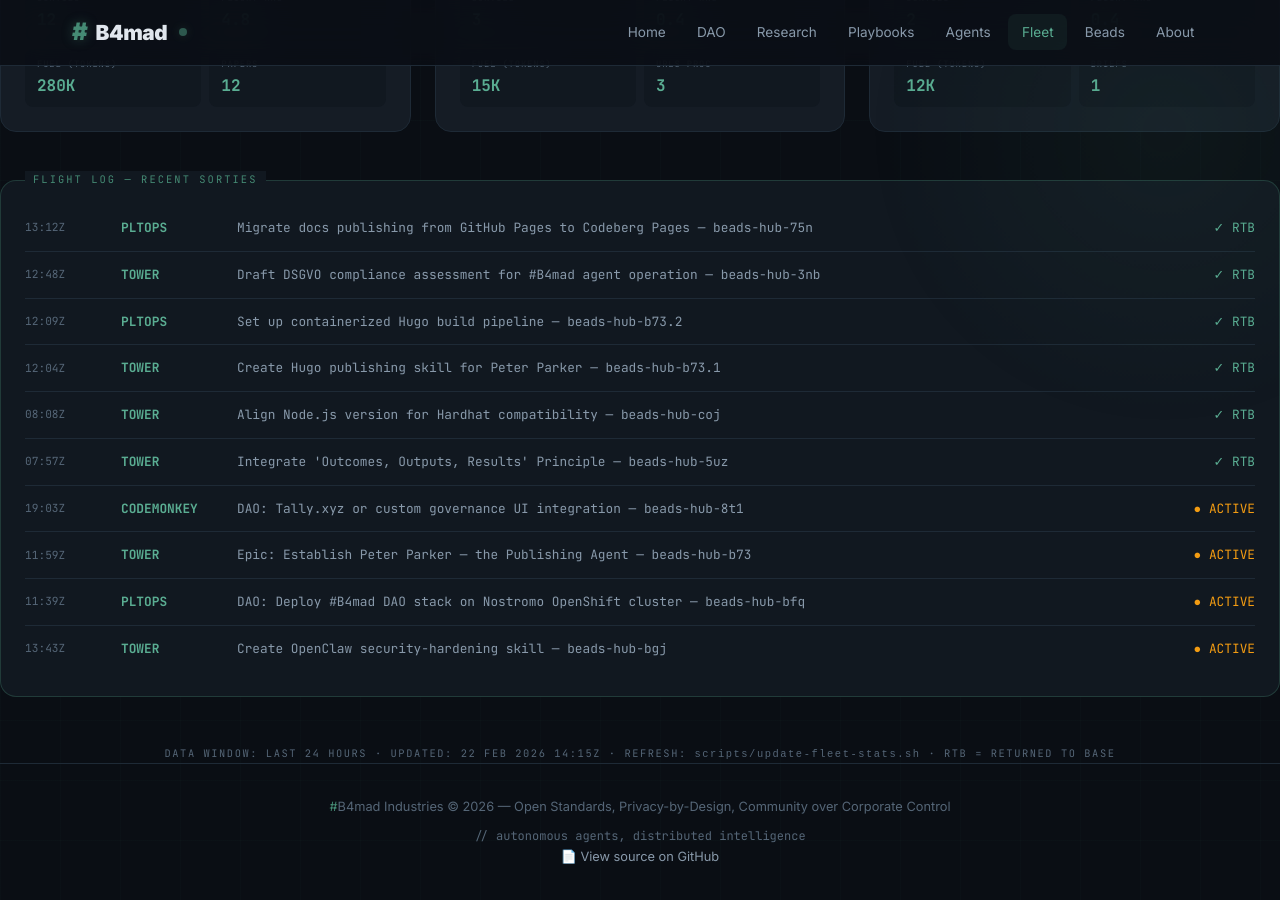
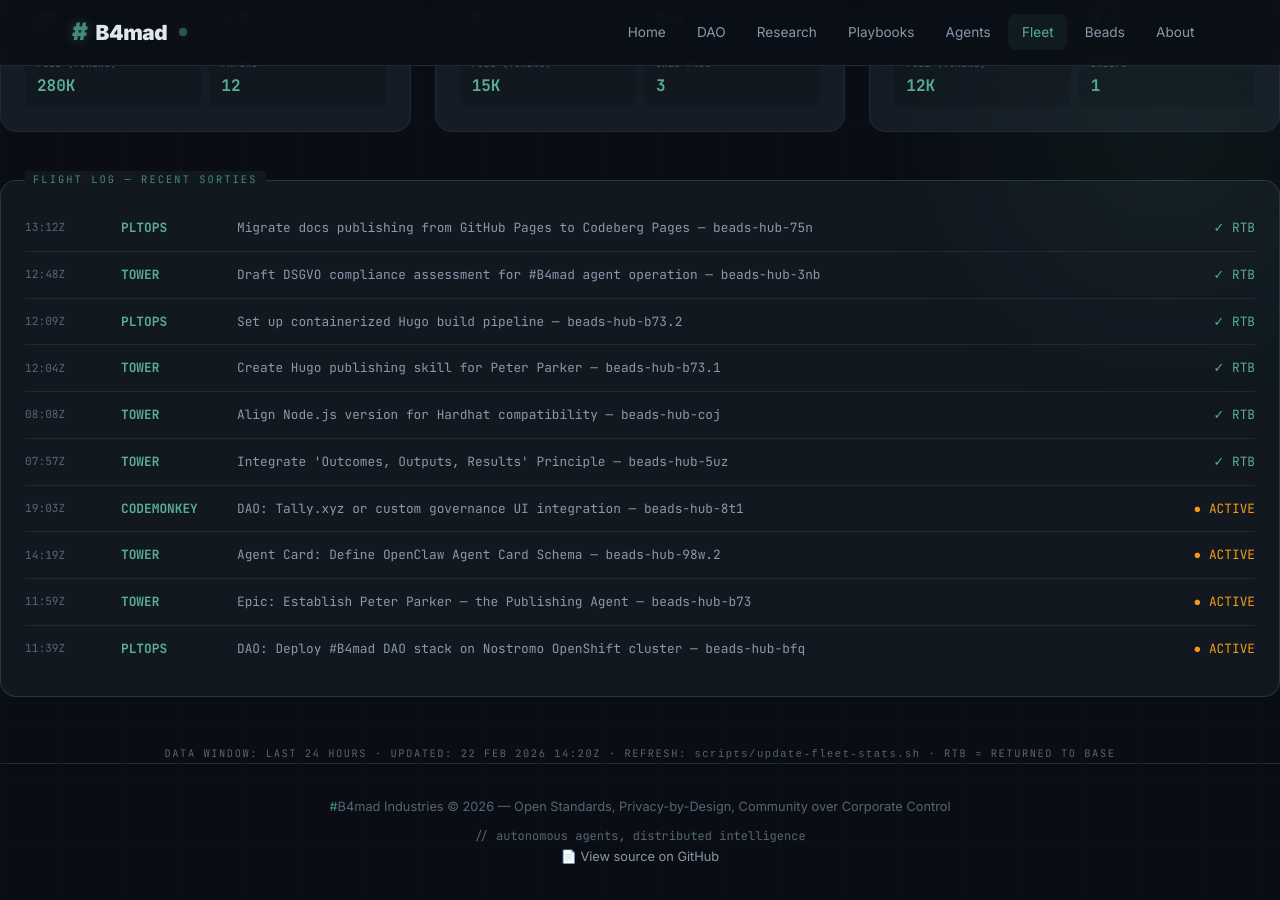
Before and after one commit to brenner-axiom/docs, a Jekyll site: the page built from fleet/index.html, in a window 1280 px wide and 900 px high, scrolled down 847 px. Built offline with Jekyll 4.4.1, drawn with Linux system fonts in a browser that asks for light colours; some of the changed text lies outside the part shown.

Commit message:
fleet: auto-update dashboard stats 2026-02-22T14:20Z

```diff
--- a/fleet/index.html
+++ b/fleet/index.html
@@ -289,22 +289,22 @@ description: "#B4mad Agent Fleet metrics dashboard with aviation theme"
     <div class="stat-label">Distance Flown</div>
   </div>
   <div class="stat-item">
-    <div class="stat-value">2520K</div>
+    <div class="stat-value">2800K</div>
     <div class="stat-unit">kg</div>
     <div class="stat-label">Fuel Burned</div>
   </div>
   <div class="stat-item">
-    <div class="stat-value">22</div>
+    <div class="stat-value">30</div>
     <div class="stat-unit">pax</div>
     <div class="stat-label">Passengers</div>
   </div>
   <div class="stat-item">
-    <div class="stat-value">43.2</div>
+    <div class="stat-value">48.0</div>
     <div class="stat-unit">hrs</div>
     <div class="stat-label">Flight Hours</div>
   </div>
   <div class="stat-item">
-    <div class="stat-value">72</div>
+    <div class="stat-value">80</div>
     <div class="stat-unit">msn</div>
     <div class="stat-label">Sorties Flown</div>
   </div>
@@ -551,6 +551,12 @@ description: "#B4mad Agent Fleet metrics dashboard with aviation theme"
     <span class="log-status"><span class="active">● ACTIVE</span></span>
   </div>
   <div class="log-entry">
+    <span class="log-time">14:19Z</span>
+    <span class="log-callsign">TOWER</span>
+    <span class="log-mission">Agent Card: Define OpenClaw Agent Card Schema — beads-hub-98w.2</span>
+    <span class="log-status"><span class="active">● ACTIVE</span></span>
+  </div>
+  <div class="log-entry">
     <span class="log-time">11:59Z</span>
     <span class="log-callsign">TOWER</span>
     <span class="log-mission">Epic: Establish Peter Parker — the Publishing Agent — beads-hub-b73</span>
@@ -562,16 +568,10 @@ description: "#B4mad Agent Fleet metrics dashboard with aviation theme"
     <span class="log-mission">DAO: Deploy #B4mad DAO stack on Nostromo OpenShift cluster — beads-hub-bfq</span>
     <span class="log-status"><span class="active">● ACTIVE</span></span>
   </div>
-  <div class="log-entry">
-    <span class="log-time">13:43Z</span>
-    <span class="log-callsign">TOWER</span>
-    <span class="log-mission">Create OpenClaw security-hardening skill — beads-hub-bgj</span>
-    <span class="log-status"><span class="active">● ACTIVE</span></span>
-  </div>
 </div>
 
 <div style="text-align: center; margin-top: 2rem;">
   <p style="font-family: 'JetBrains Mono', monospace; font-size: 0.65rem; color: var(--text-muted); letter-spacing: 0.15em;">
-    DATA WINDOW: LAST 24 HOURS · UPDATED: 22 FEB 2026 14:15Z ·                                                                                                                                                                                                                                                                                                                                                                                                                                                                                                                                                                                                                                                                                  REFRESH: <code>scripts/update-fleet-stats.sh</code> · RTB = RETURNED TO BASE
+    DATA WINDOW: LAST 24 HOURS · UPDATED: 22 FEB 2026 14:20Z ·                                                                                                                                                                                                                                                                                                                                                                                                                                                                                                                                                                                                                                                                                   REFRESH: <code>scripts/update-fleet-stats.sh</code> · RTB = RETURNED TO BASE
   </p>
 </div>
```
